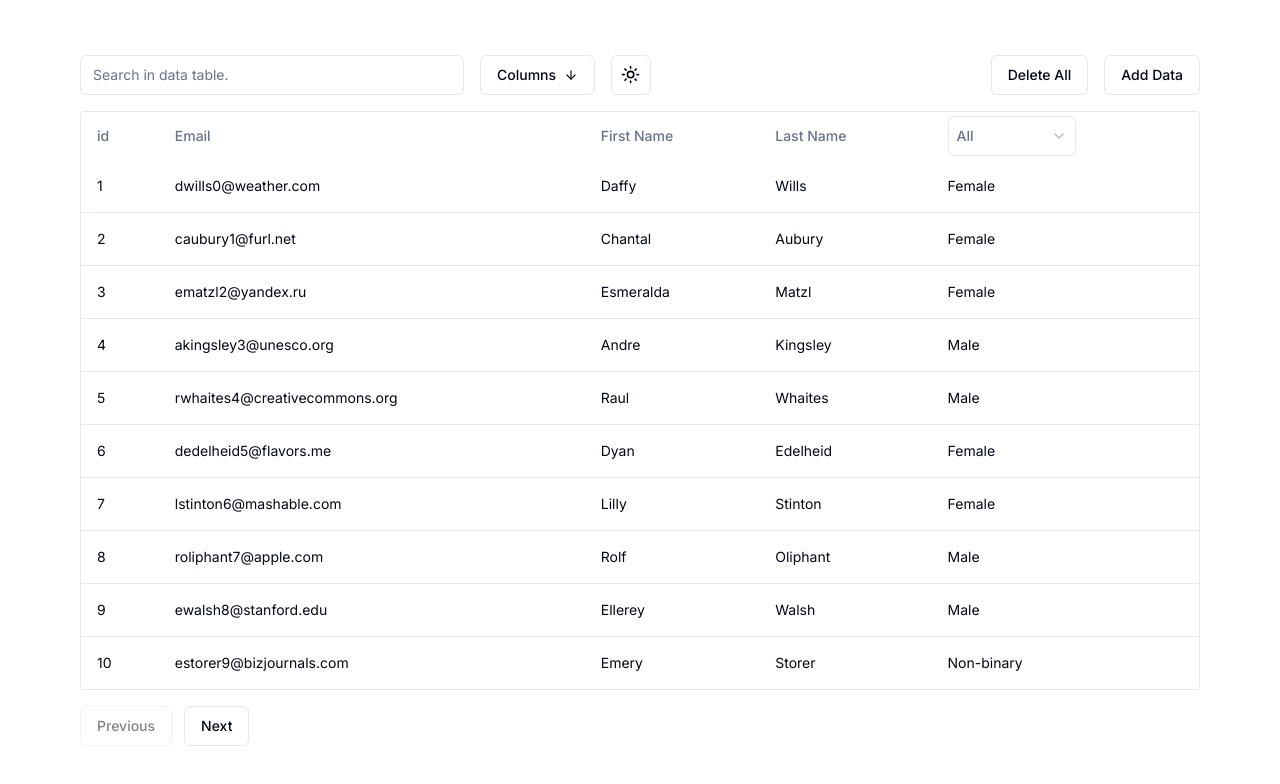
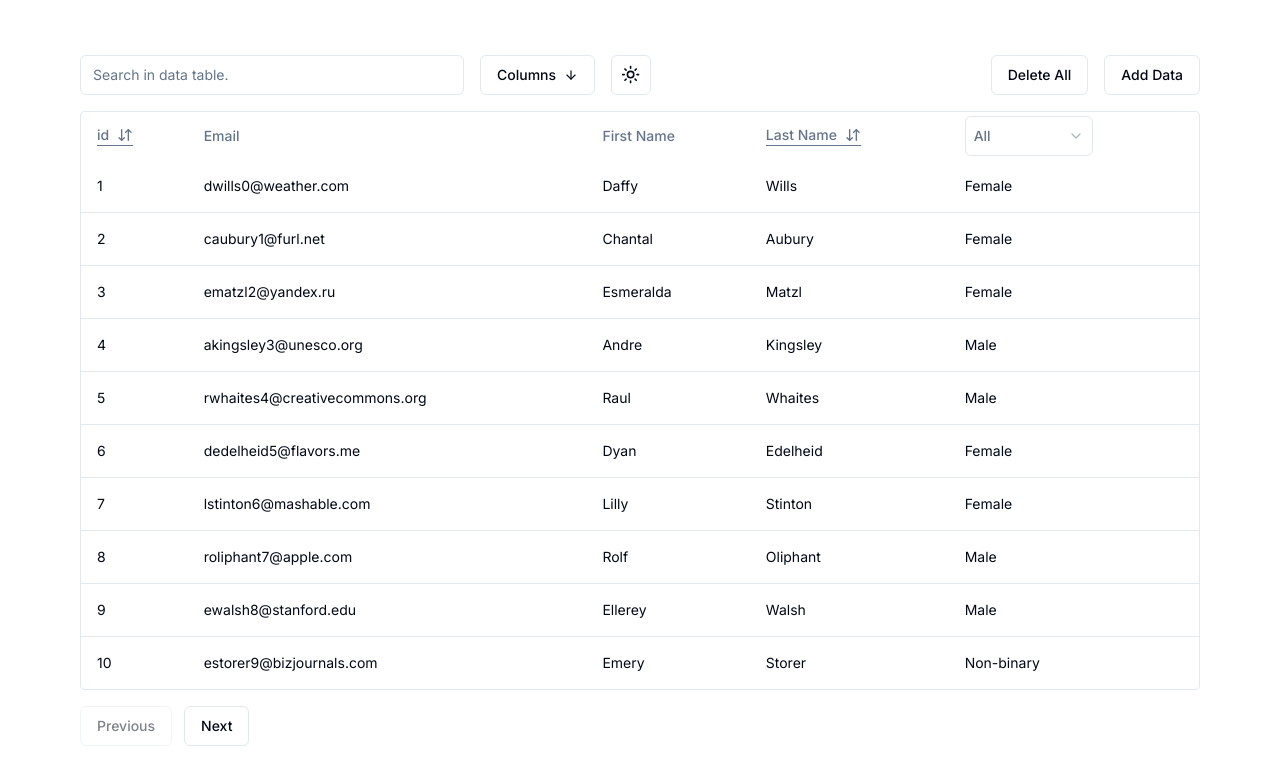
Before and after one commit to YusufStar/my-table, a Next.js app: page / in a window 1280 px wide. Shown: the top 784 px of the page. Built offline with nearby package versions, Linux system fonts and the light colour scheme.

Commit message:
fix bug hidden form values

```diff
--- a/src/components/CustomTable.jsx
+++ b/src/components/CustomTable.jsx
@@ -1,15 +1,34 @@
 'use client';
 
 import {useMemo, useState} from "react";
-import { Table, TableBody, TableCell, TableHead, TableHeader, TableRow } from "@/components/ui/table";
-import { Button } from "@/components/ui/button";
-import { Input } from "@/components/ui/input";
-import { Select, SelectContent, SelectGroup, SelectItem, SelectTrigger, SelectValue } from "@/components/ui/select";
-import { AlertDialog, AlertDialogAction, AlertDialogCancel, AlertDialogContent, AlertDialogDescription, AlertDialogFooter, AlertDialogHeader, AlertDialogTitle, AlertDialogTrigger, } from "@/components/ui/alert-dialog";
-import { Dialog, DialogContent, DialogDescription, DialogFooter, DialogHeader, DialogTitle, DialogTrigger, DialogClose } from "@/components/ui/dialog";
+import {Table, TableBody, TableCell, TableHead, TableHeader, TableRow} from "@/components/ui/table";
+import {Button} from "@/components/ui/button";
+import {Input} from "@/components/ui/input";
+import {Select, SelectContent, SelectGroup, SelectItem, SelectTrigger, SelectValue} from "@/components/ui/select";
+import {
+    AlertDialog,
+    AlertDialogAction,
+    AlertDialogCancel,
+    AlertDialogContent,
+    AlertDialogDescription,
+    AlertDialogFooter,
+    AlertDialogHeader,
+    AlertDialogTitle,
+    AlertDialogTrigger,
+} from "@/components/ui/alert-dialog";
+import {
+    Dialog,
+    DialogContent,
+    DialogDescription,
+    DialogFooter,
+    DialogHeader,
+    DialogTitle,
+    DialogTrigger,
+    DialogClose
+} from "@/components/ui/dialog";
 import ThemeToggle from "@/components/ThemeToggle";
-import { Label } from "@/components/ui/label";
-import { toast } from "react-toastify";
+import {Label} from "@/components/ui/label";
+import {toast} from "react-toastify";
 import {TableFunctions} from "@/lib/table";
 import {
     DropdownMenu,
@@ -17,7 +36,7 @@ import {
     DropdownMenuContent,
     DropdownMenuTrigger
 } from "@/components/ui/dropdown-menu";
-import {ArrowDownIcon} from "lucide-react";
+import {ArrowDownIcon, ArrowDownUp, ArrowUpIcon} from "lucide-react";
 
 const CustomTable = ({
                          columns,
@@ -38,16 +57,16 @@ const CustomTable = ({
     const [visible, setVisible] = useState({});
     const [openAddModal, setOpenAddModal] = useState(false);
     const [addModalState, setAddModalState] = useState({});
+    const [sorting, setSorting] = useState({})
 
     const table = TableFunctions({
         columns,
         visible,
         data,
-        perPage,
         filters,
         pagination,
-        setPage,
-        page
+        page,
+        sorting
     })
 
     const totalPages = () => Math.ceil(data.length / perPage);
@@ -79,7 +98,7 @@ const CustomTable = ({
             <div className="flex items-center w-full gap-4">
                 <Input
                     value={filters.global}
-                    onChange={(e) => setFilters(prevState => ({ ...prevState, global: e.target.value }))}
+                    onChange={(e) => setFilters(prevState => ({...prevState, global: e.target.value}))}
                     placeholder="Search in data table."
                     className="max-w-sm !outline-none !ring-muted-foreground"
                 />
@@ -100,7 +119,8 @@ const CustomTable = ({
                                         ...prev,
                                         [column.dt_name]: value
                                     }))
-                                    }} checked={visible[column.dt_name] ?? true} key={column.dt_name} className="capitalize">
+                                }} checked={visible[column.dt_name] ?? true} key={column.dt_name}
+                                                          className="capitalize">
                                     {column.header}
                                 </DropdownMenuCheckboxItem>
                             )
@@ -108,7 +128,7 @@ const CustomTable = ({
                     </DropdownMenuContent>
                 </DropdownMenu>
 
-                <ThemeToggle />
+                <ThemeToggle/>
 
                 <AlertDialog>
                     <AlertDialogTrigger disabled={data.length === 0}
@@ -131,7 +151,7 @@ const CustomTable = ({
                                     const filteredData = data.filter((item) => !table.applyFilters(item));
 
                                     setData(filteredData);
-                                    setFilters({ global: "", columns: [] });
+                                    setFilters({global: "", columns: []});
 
                                     toast.warning("Deleted All Data");
                                 }}>Continue</AlertDialogAction>
@@ -173,7 +193,10 @@ const CustomTable = ({
                                                     column?.dt_name?.replaceAll("_", " ")}
                                             </Label>
                                             <Input
-                                                onChange={(event) => setAddModalState(prevState => ({ ...prevState, [column?.dt_name]: event.target.value }))}
+                                                onChange={(event) => setAddModalState(prevState => ({
+                                                    ...prevState,
+                                                    [column?.dt_name]: event.target.value
+                                                }))}
                                                 type={column?.type}
                                                 required
                                                 id={column?.dt_name}
@@ -196,7 +219,8 @@ const CustomTable = ({
                 </Dialog>
 
                 {filters.columns.length > 0 ?
-                    <Button onClick={() => setFilters(prevState => ({ ...prevState, columns: [] }))} variant="destructive">Clear Filters</Button> : null}
+                    <Button onClick={() => setFilters(prevState => ({...prevState, columns: []}))}
+                            variant="destructive">Clear Filters</Button> : null}
             </div>
 
             <div className="rounded border">
@@ -219,7 +243,7 @@ const CustomTable = ({
 
                                                 const newColumns =
                                                     newVal !== "all"
-                                                        ? [...withoutAllFilter, { [column.dt_name]: newVal }]
+                                                        ? [...withoutAllFilter, {[column.dt_name]: newVal}]
                                                         : withoutAllFilter;
 
                                                 return {
@@ -229,7 +253,7 @@ const CustomTable = ({
                                             });
                                         }}>
                                         <SelectTrigger className="px-2 w-32 !ring-transparent">
-                                            <SelectValue placeholder="All" />
+                                            <SelectValue placeholder="All"/>
                                         </SelectTrigger>
                                         <SelectContent>
                                             <SelectGroup>
@@ -240,7 +264,36 @@ const CustomTable = ({
                                             </SelectGroup>
                                         </SelectContent>
                                     </Select>
-                                    : column.header}
+                                    : column.sortable ? <div
+                                            onClick={() => {
+                                                if (column?.header !== sorting?.id) {
+                                                    setSorting({
+                                                        id: column.header,
+                                                        value: "asc",
+                                                    });
+                                                } else if (column?.header === sorting?.id) {
+                                                    if (sorting?.value === "desc") {
+                                                        setSorting({});
+                                                    } else {
+                                                        setSorting((prevState) => ({
+                                                            ...prevState,
+                                                            value: prevState?.value === "asc" ? "desc" : "asc",
+                                                        }));
+                                                    }
+                                                }
+                                            }}
+                                            className="w-fit border-b border-muted-foreground cursor-pointer flex items-center gap-2"
+                                        >
+                                            {column.header}
+                                        {column.header !== sorting?.id && <ArrowDownUp className="w-4 h-4" />}
+                                        {column.header === sorting?.id ?
+                                            sorting?.value === "asc" ? <ArrowDownIcon className="w-4 h-4" />
+                                                : <ArrowUpIcon className="w-4 h-4"/>
+                                        : null}
+                                        </div>
+
+                                        : column.header
+                                }
                             </TableHead>
                         ))}
                     </TableHeader>
```
Also changed, not shown: src/lib/table.js. Lines whose indentation alone changed are shown as unchanged.
